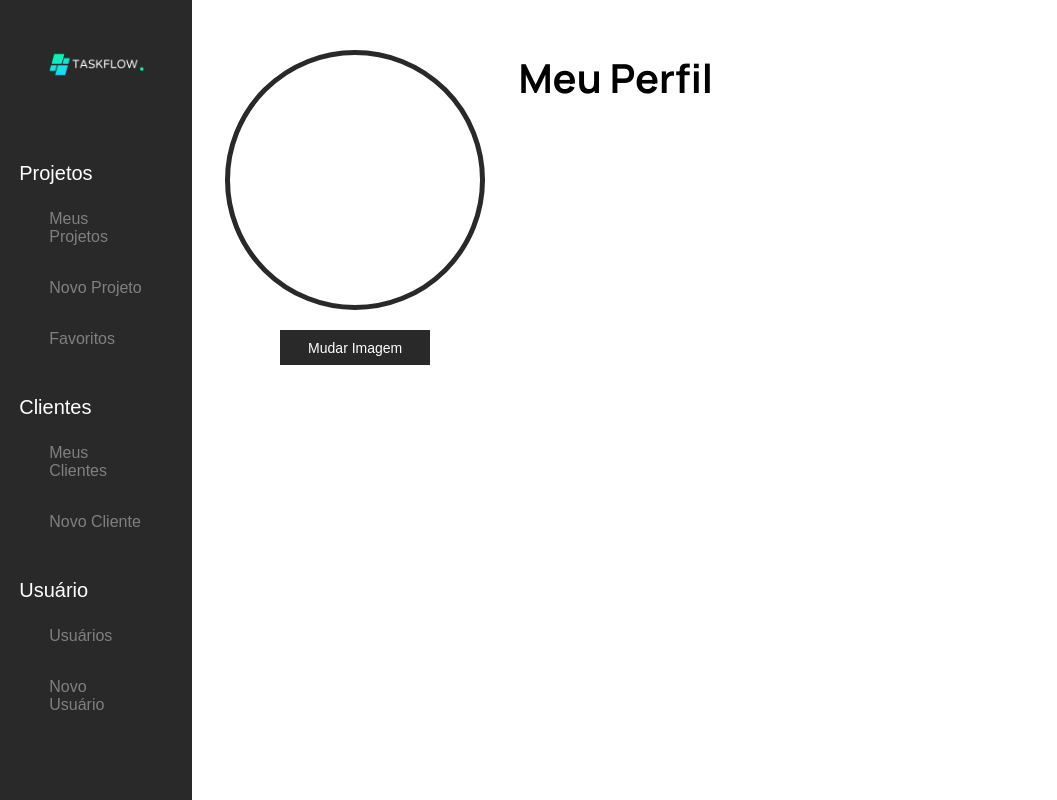
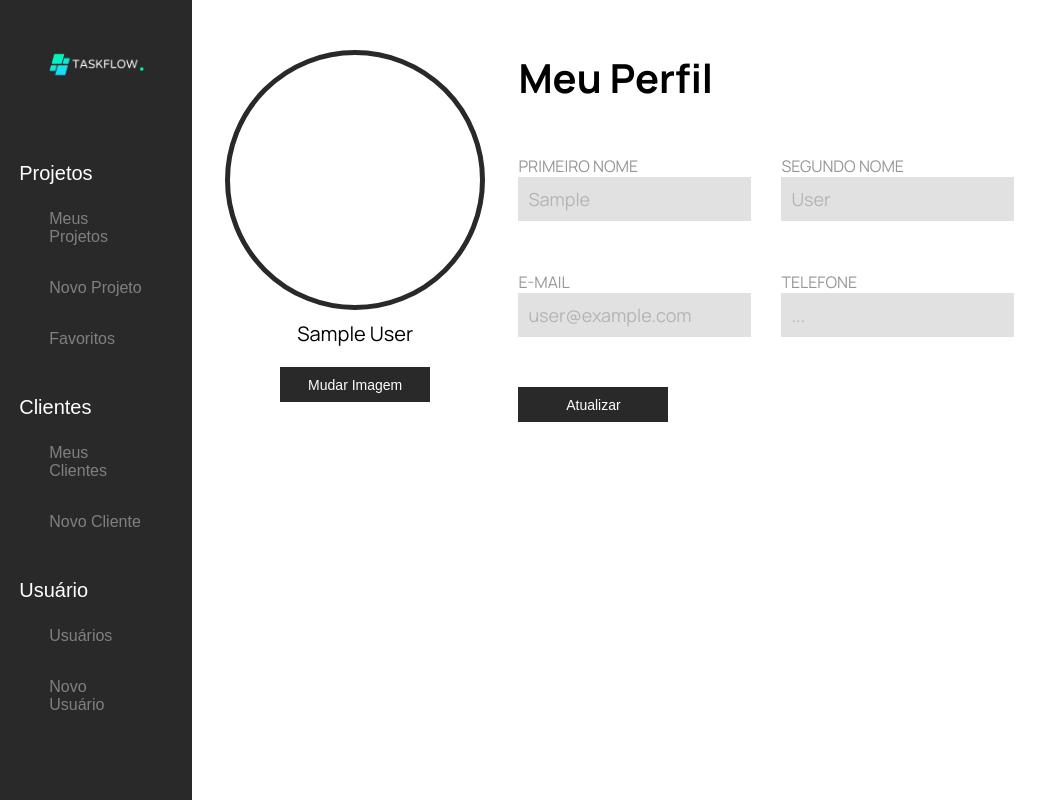
Before and after one commit to caamag/taskflow, a React (Vite) app: page /currentUser/account in a window 1280 px wide. Shown: the whole page, without its empty margins (0-1057 px from the left). Built offline with nearby package versions, Linux system fonts and the light colour scheme; no server answers; sample sign-in values are in the browser's storage.

Commit message:
adicionando hook de atualizaçõa de usuário

```diff
--- /dev/null
+++ b/src/hooks/updateNameAndTel.js
@@ -0,0 +1,65 @@
+import { db } from '../firebase/config'
+
+import {
+    getAuth,
+    updateProfile
+} from 'firebase/auth'
+
+import { useState, useEffect } from 'react'
+
+export const useUpdate = () => {
+    const [error, setError] = useState(null)
+    const [loading, setLoading] = useState(null)
+
+    //cleanup
+    const [cancelled, setCancelled] = useState(false)
+    const auth = getAuth()
+
+    function checkIsCancelled() { if (cancelled) return }
+
+    //update displayName
+    const updateDisplayName = async (displayName) => {
+        checkIsCancelled()
+        setLoading(true)
+        setError(false)
+
+        try {
+            const user = auth.currentUser;
+            if (user) {
+                await updateProfile(user, { displayName })
+                setLoading(false)
+                return user
+            }
+        } catch (error) {
+            console.log(error.message);
+            setLoading(false)
+        }
+    }
+
+    //update phoneNumber
+    const updatePhoneNumber = async () => {
+        checkIsCancelled()
+        setLoading(true)
+        setError(false)
+
+        try {
+            const user = auth.currentUser
+            if (user) {
+
+            }
+        } catch (error) {
+
+        }
+    }
+
+    useEffect(() => {
+        return () => setCancelled(true)
+    }, [])
+
+    return {
+        auth,
+        updateDisplayName,
+        loading,
+        error
+    }
+}
--- a/src/hooks/useAuthentication.js
+++ b/src/hooks/useAuthentication.js
@@ -32,9 +32,6 @@ export const useAuthentication = () => {
                 data.pass
             )
 
-            await updateProfile(user, {
-                displayName: data.name
-            })
             setLoading(false)
             return user;
         } catch (error) {
@@ -91,11 +88,9 @@ export const useAuthentication = () => {
             if (user) {
                 await updateProfile(user, { photoURL })
                 setLoading(false)
-                console.log(user);
                 return user;
             }
         } catch (error) {
-            console.log(error.message);
             setLoading(false)
         }
     }
--- a/src/pages/login/registerPage/register.jsx
+++ b/src/pages/login/registerPage/register.jsx
@@ -1,7 +1,5 @@
 import { useEffect, useState } from 'react';
 import { useAuthentication } from '../../../hooks/useAuthentication';
-
-import loadingIcon from '../assets/loading.jpg'
 
 const Register = ({ setLogin }) => {
 
--- a/src/pages/profile/profile.css
+++ b/src/pages/profile/profile.css
@@ -89,5 +89,49 @@
 /*profile form*/
 .profile-form h1 {
     margin-top: 50px;
+    margin-bottom: 40px;
     font-weight: bold !important;
 }
+
+.profile-form div {
+    display: flex;
+    margin-top: 50px;
+}
+
+.profile-form label {
+    font-size: 1.6rem;
+    font-weight: 400;
+    color: rgb(150, 150, 150);
+    margin-right: 30px;
+}
+
+.profile-form input {
+    padding: 10px;
+    background-color: rgb(225, 225, 225);
+    font-size: 1.8rem;
+    font-family: "Manrope", sans-serif;
+    font-optical-sizing: auto;
+    font-weight: 400;
+    font-style: normal;
+    color: rgb(96, 96, 96);
+}
+
+.update-profile {
+    margin-top: 50px !important;
+    width: 150px;
+    height: 35px;
+    color: white;
+    border-radius: 0px;
+    background-color: rgb(41, 41, 41);
+    margin-top: 20px;
+    font-size: 1.4rem;
+}
+
+.update-profile:hover {
+    width: 160px;
+}
+
+.user-name {
+    margin-top: 10px;
+    font-weight: 400;
+}
--- a/src/pages/profile/profile.jsx
+++ b/src/pages/profile/profile.jsx
@@ -1,5 +1,6 @@
 
 import { useAuthentication } from '../../hooks/useAuthentication';
+import { useUpdate } from '../../hooks/updateNameAndTel'
 import './profile.css'
 
 import { useState } from 'react';
@@ -33,7 +34,19 @@ const Profile = () => {
     }
 
     //profile form
-    console.log(user);
+    const [name, setName] = useState('');
+    const [lastName, setLastName] = useState('')
+    const [tel, setTel] = useState('');
+    const { loading: profileLoading, error: profileError, updateDisplayName } = useUpdate()
+
+    const firstName = user.displayName ? user.displayName.split(' ')[0] : ''
+    const secondName = user.displayName ? user.displayName.split(' ')[1] : ''
+
+    async function handleProfileContent(e) {
+        e.preventDefault()
+        const userName = `${name} ${lastName}`
+        await updateDisplayName(userName)
+    }
 
     return <div className='container profile-container'>
         <div className='photo-container'>
@@ -41,6 +54,7 @@ const Profile = () => {
                 backgroundImage: `url(${user.photoURL ? user.photoURL : defaultURLPhoto})`,
                 filter: `${user.photoURL ? 'invert(0%)' : 'invert(80%)'}`
             }}></div>
+            <h3 className='user-name'>{user.displayName}</h3>
 
             {!formPicture && <button onClick={() => { setformPicture(true) }}>Mudar Imagem</button>}
 
@@ -65,12 +79,55 @@ const Profile = () => {
             </form>}
         </div>
 
-        <form className='profile-form'>
+        <form className='profile-form' onSubmit={handleProfileContent}>
             <h1>Meu Perfil</h1>
+            <div>
+                <label>
+                    PRIMEIRO NOME <br />
+                    <input
+                        type="text"
+                        value={name}
+                        onChange={(e) => { setName(e.target.value) }}
+                        placeholder={firstName ? firstName : '...'}
+                        required
+                    />
+                </label>
 
-            <label>
+                <label>
+                    SEGUNDO NOME <br />
+                    <input
+                        type="text"
+                        value={lastName}
+                        onChange={(e) => { setLastName(e.target.value) }}
+                        placeholder={secondName ? secondName : '...'}
+                        required
+                    />
+                </label>
+            </div>
 
-            </label>
+            <div>
+                <label>
+                    E-MAIL <br />
+                    <input
+                        type="text"
+                        placeholder={user.email}
+                        required
+                        disabled
+                    />
+                </label>
+
+                <label>
+                    TELEFONE <br />
+                    <input
+                        type="number"
+                        value={tel}
+                        onChange={(e) => { setTel(e.target.value) }}
+                        placeholder='...'
+                    />
+                </label>
+            </div>
+
+            <button type='submit' className='update-profile'>Atualizar</button>
         </form>
     </div>
 
```
